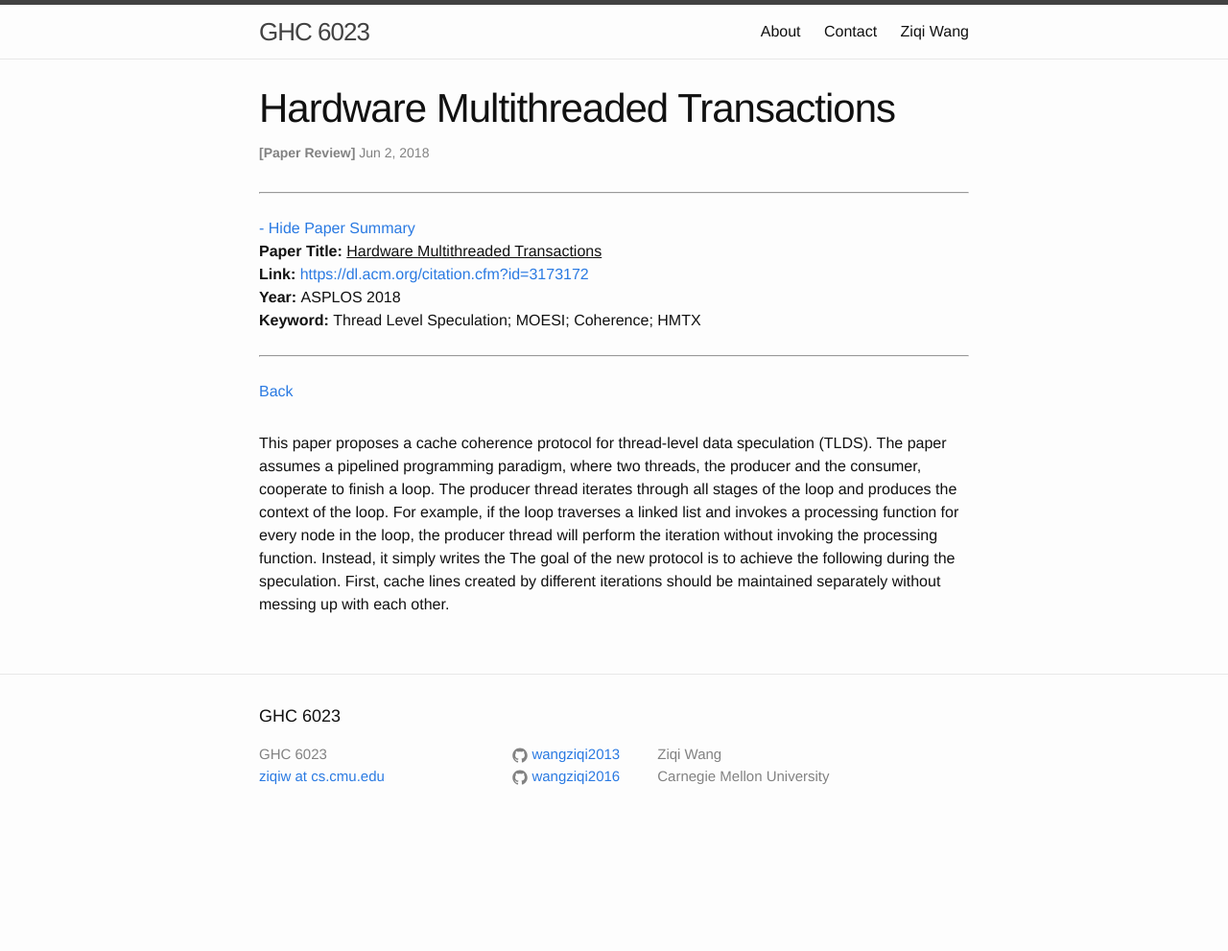
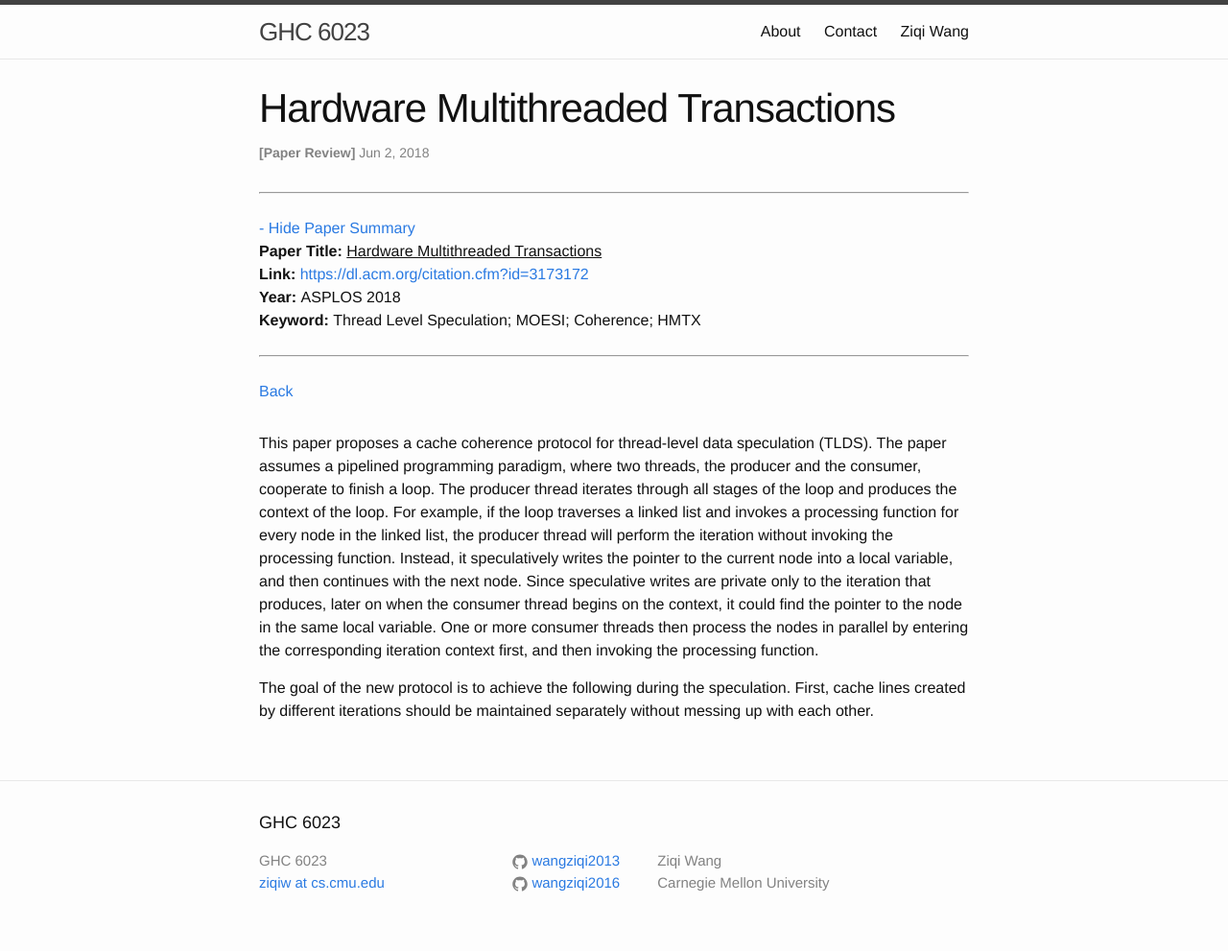
Before and after one commit to wangziqi2013/wangziqi2013.github.io, a Jekyll site: the page built from _posts/2018-06-02-Hardware-Multithreaded-Transactions.markdown, in a window 1280 px wide. Shown: the whole page at 96% size. Built offline with Jekyll 4.4.1, drawn with Linux system fonts in a browser that asks for light colours; before the commit the page ends 900 px from its top, so only the background shows below that.

Commit message:
Finish first paragraph

```diff
--- a/_posts/2018-06-02-Hardware-Multithreaded-Transactions.markdown
+++ b/_posts/2018-06-02-Hardware-Multithreaded-Transactions.markdown
@@ -15,9 +15,14 @@ version_mgmt:
 
 This paper proposes a cache coherence protocol for thread-level data speculation (TLDS).
 The paper assumes a pipelined programming paradigm, where two threads, the producer and the consumer,
-cooperate to finish a loop. The producer thread iterates through all stages of the
-loop and produces the context of the loop. For example, if the loop traverses a linked list and
-invokes a processing function for every node in the loop, the producer thread will perform the iteration
-without invoking the processing function. Instead, it simply writes the
+cooperate to finish a loop. The producer thread iterates through all stages of the loop and produces
+the context of the loop. For example, if the loop traverses a linked list and invokes a processing function
+for every node in the linked list, the producer thread will perform the iteration without invoking the processing function.
+Instead, it speculatively writes the pointer to the current node into a local variable, and then continues with the next node.
+Since speculative writes are private only to the iteration that produces, later on when the consumer thread begins
+on the context, it could find the pointer to the node in the same local variable. One or more consumer threads
+then process the nodes in parallel by entering the corresponding iteration context first, and then invoking the
+processing function.
+
 The goal of the new protocol is to achieve the following during the speculation. First, cache lines created by
 different iterations should be maintained separately without messing up with each other.
```
